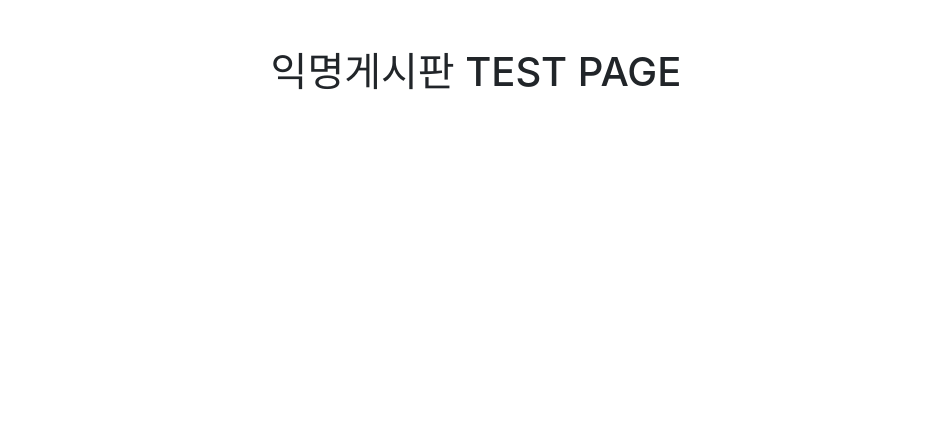
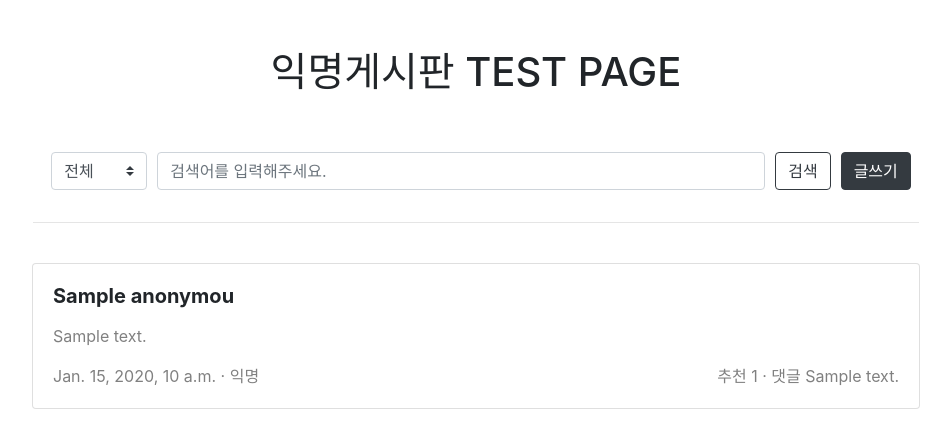
Before and after one commit to ParkHyeonChae/django-reborn-web, a Django app: template reborn_web/templates/anonymous/anonymous_list.html in a window 1280 px wide. Shown: the top 448 px of the page, without its empty margins (164-1115 px from the left). Run offline with Django 3.2, Linux system fonts and the light colour scheme; the template is opened without the code that fills it: most values are stand-ins (such as "Sample title", 1, 10 or a date in 2020); some libraries are stand-ins or nearby versions.

Commit message:
익명게시판 model수정, 템플릿 구현

```diff
--- a/reborn_web/anonymous/admin.py
+++ b/reborn_web/anonymous/admin.py
@@ -6,7 +6,6 @@ class AnonymousAdmin(admin.ModelAdmin):
     list_display = (
         'title',
         'writer',
-        'hits',
         'comments',
         'registered_date',
         )
--- a/reborn_web/anonymous/urls.py
+++ b/reborn_web/anonymous/urls.py
@@ -6,5 +6,6 @@ from . import views
 app_name = 'anonymous'
 
 urlpatterns = [
-    path('', views.AnonymousListView.as_view(), name='Anonymous_list'),
+    path('', views.AnonymousListView.as_view(), name='anonymous_list'),
+    path('write/', views.anonymous_write_view, name='anonymous_write'),
 ]
--- a/reborn_web/free/models.py
+++ b/reborn_web/free/models.py
@@ -78,6 +78,6 @@ class Comment(models.Model):
             return False
 
     class Meta:
-        db_table = '댓글'
-        verbose_name = '댓글'
-        verbose_name_plural = '댓글'
+        db_table = '자유게시판 댓글'
+        verbose_name = '자유게시판 댓글'
+        verbose_name_plural = '자유게시판 댓글'
--- a/reborn_web/templates/anonymous/anonymous_list.html
+++ b/reborn_web/templates/anonymous/anonymous_list.html
@@ -7,12 +7,73 @@
         <h1>익명게시판 TEST PAGE</h1>
     </div>
 </div>
-<br>
+<br><br>
 <div class="container">
-
+    <!--검색창, 글쓰기-->
+    <div class="row justify-content-center">
+        <div style="float:left;">
+            <form action="" method="GET">
+                <div class="col">
+                    <div class="form-row">
+                        <div class="form-row">
+                            <div class="col">
+                                <select style="width: 6em;" class="custom-select custom-select-md" name="type">
+                                    <option value="all">전체</option>
+                                    <option value="title_content">제목+내용</option>
+                                    <option value="title">제목</option>
+                                    <option value="content">내용</option>
+                                </select>
+                            </div>
+                            <div class="col">
+                                <input style="width:38em;" type="text" name="q" value="{{ q }}" class="form-control form-control-md" placeholder="검색어를 입력해주세요." required>
+                            </div>
+                            <div class="col">
+                                <button class="btn btn-md btn-outline-dark" type="submit">검색</button>
+                            </div>
+                        </div>
+                    </div>
+                </div>
+            </form>
+        </div>
+        <div>
+            <button class="btn btn-md btn-dark" onclick="location.href='/anonymous/write'">글쓰기</button>
+        </div>
+    </div>
+    <hr width=82%;><br>
+    <!--본문-->
+    <div class="row justify-content-center">
+        {% for anonymous in anonymous_list %}
+        <div class="card" style="width: 80%; margin-bottom:15px;">
+            <div class="card-body" onClick="location.href ='/'" style="cursor:pointer;">
+                <h5><strong><p>{{ anonymous.title|truncatechars:30 }}</p></strong></h5>
+                <p style="color: gray;">{{ anonymous.content|truncatechars:40 }}</p>
+                <div class="row">
+                    <div class="col">
+                        {% if anonymous.created_string == False %}
+                        <span style="color:gray;">{{ anonymous.registered_date|date:'m월 d일' }} &middot; 익명</span>
+                        {% else %}
+                        <span style="color:gray;">{{ anonymous.created_string }} &middot; 익명</span>
+                        {% endif %}
+                    </div>
+                    <div class="col" style="color:gray; text-align: right;">
+                        <span>추천 {{ anonymous.like_count }} &middot; 댓글 {{ anonymous.comments }}</span>
+                    </div>
+                </div>
+            </div>
+        </div>
+        {% endfor %}
+    </div>
 </div>
 
-
+<script type="text/javascript">
+    target = window.location.search.split('&')[0].split('=')[1]
+    var type = document.getElementsByTagName('option')
+    for (var i = 0; i < 4; i++) {
+        if (type[i].value === target) {
+            type[i].setAttribute('selected', 'selected')
+        }
+    }
+</script>
 
 {% if messages %}
 {% for message in messages %}
--- a/reborn_web/templates/free/free_list.html
+++ b/reborn_web/templates/free/free_list.html
@@ -58,7 +58,7 @@
         </table>
     </div>
     <br>
-
+    <div>
         <form action="" method="GET">
             <div class="col">
                 <div style="float: right;" class="form-row">
@@ -83,6 +83,7 @@
                 </div>
             </div>
         </form>
+    </div>
     <div>
         <button class="btn btn-md btn-dark" onclick="location.href='/free/write/'">글쓰기</button>
     </div>
--- a/reborn_web/templates/notice/notice_list.html
+++ b/reborn_web/templates/notice/notice_list.html
@@ -45,7 +45,7 @@
         </table>
     </div>
     <br>
-
+    <div>
         <form action="" method="GET">
             <div class="col">
                 <div style="float: right;" class="form-row">
@@ -70,6 +70,7 @@
                 </div>
             </div>
         </form>
+    </div>
     {% if request.user.level == '0' or request.user.level == '1' %}
     <div>
         <button class="btn btn-md btn-dark" onclick="location.href='/notice/write/'">글쓰기</button>
```
Also changed, not shown: reborn_web/anonymous/models.py (+8 -4 lines), reborn_web/anonymous/views.py (+7 -3 lines), reborn_web/anonymous/migrations/0002_auto_20200202_0648.py (added), reborn_web/anonymous/migrations/0003_anonymous_likes.py (added), reborn_web/anonymous/migrations/0004_auto_20200202_1733.py (added), reborn_web/anonymous/migrations/0005_remove_anonymous_hits.py (added), reborn_web/free/migrations/0012_auto_20200202_0648.py (added). Lines whose indentation alone changed are shown as unchanged.
